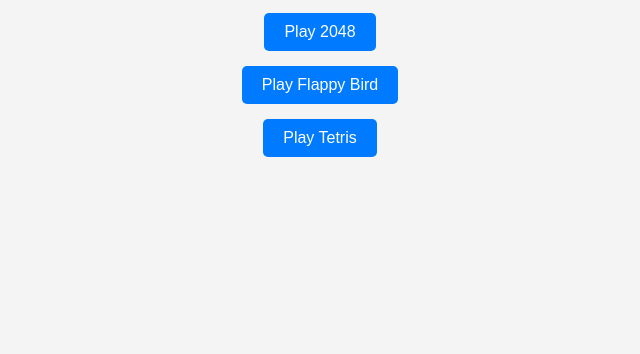
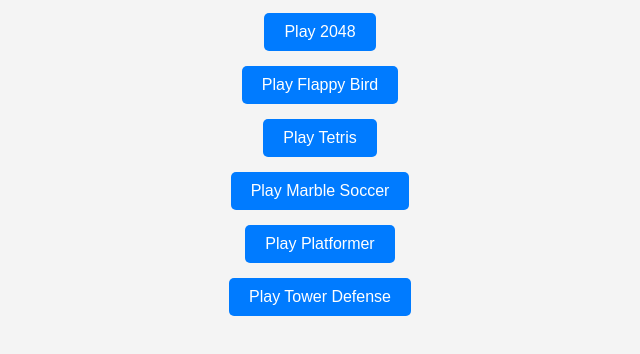
Before and after one commit to Ethan285902/GAMES-FOR-FUN, a plain HTML site: page index.html in a window 1280 px wide. Shown: the part 100-454 px from the top of the page, without its empty margins (320-960 px from the left). Drawn offline with Linux system fonts and the light colour scheme.

Commit message:
more games

```diff
--- a/index.html
+++ b/index.html
@@ -39,6 +39,11 @@
     <li><a href="games/2048/index.html">Play 2048</a></li>
     <li><a href="games/flappybird/index.html">Play Flappy Bird</a></li>
     <li><a href="games/tetris/index.html">Play Tetris</a></li>
+    <li><a href="games/marbleSoccer/index.html">Play Marble Soccer</a></li>
+    <li><a href="games/platformer/index.html">Play Platformer</a></li>
+    <li><a href="games/TowerDefense/index.html">Play Tower Defense</a></li>
+
+
   </ul>
 </body>
 </html>
```
